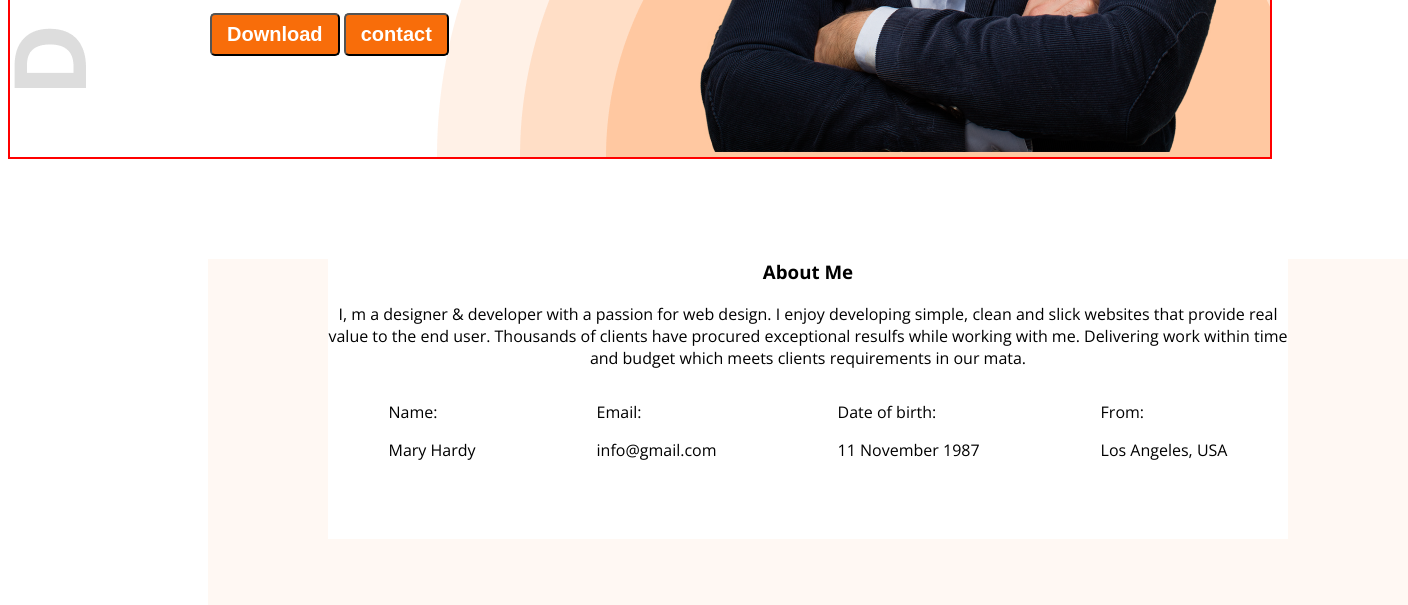
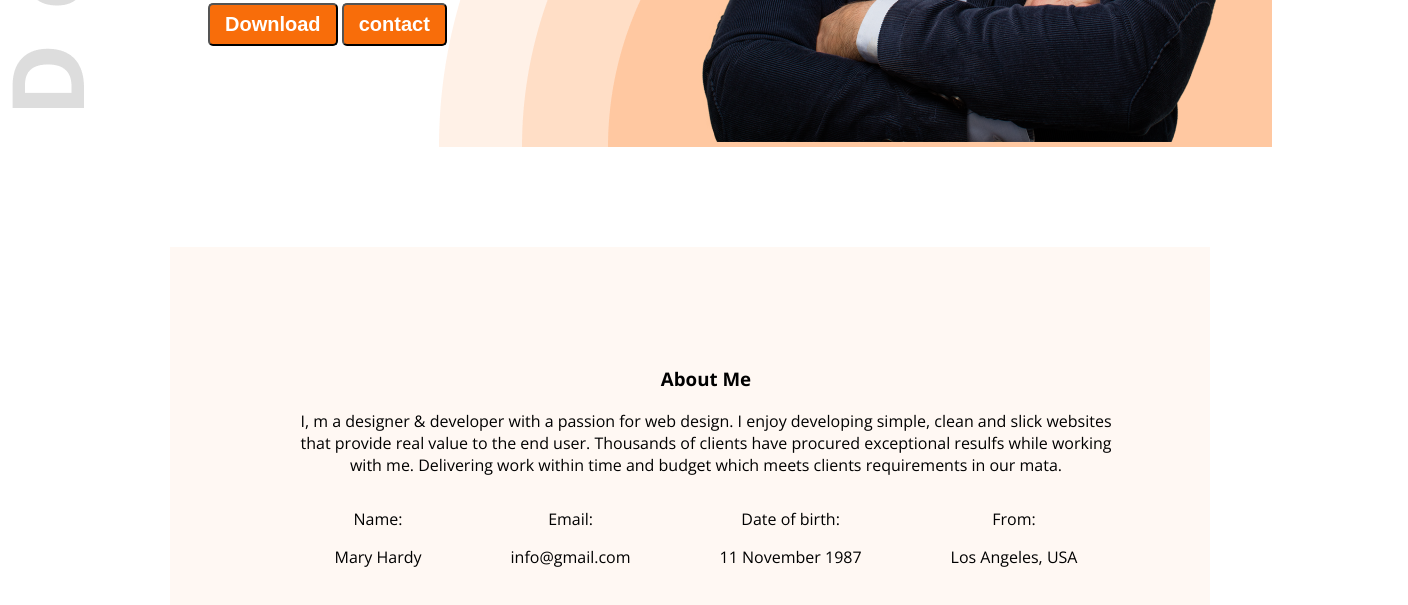
Before and after one commit to ShahidurRahman2/web-portfolio-my, a plain HTML site: page index.html in a window 1280 px wide. Shown: the part 685-1290 px from the top of the page, 1408 px wide, since content can reach past the window. Drawn offline with nearby package versions, Linux system fonts and the light colour scheme.

Commit message:
second section edited

```diff
--- a/css/style.css
+++ b/css/style.css
@@ -15,7 +15,6 @@
  }
  header{
   max-width: 1700px;
-  border: 2px solid red;
   max-height: 1500px;
  }
  .header{
@@ -30,13 +29,7 @@
     margin: 0 200px;
     margin-top: 30px;
   }
-  .pagep{
 
-    /* text-decoration: none; */
-
-
-
-  }
   .nav-title{
   font-weight: 800;
   font-size: 40px;
@@ -90,25 +83,25 @@
 
 }
 main{
-  max-width: 1700px;
+  max-width: 1140px;
   margin: 0 auto;
 }
 .parent{
 height: 400px;
-  width: 1200px;
+
 background: #FFF8F3;
 margin-top: 100px;
-margin-left: 200px;
+margin-left: 100px;
 
 
 }
 .parent1{
-  background: #fff;
+
   width: 80%;
   height: 70%;
-  margin:70px 50px 70px 120px;
-  padding: ;
-
+  margin:50px 50px 70px 120px;
+ text-align: center;
+ padding-top: 100px;
 
 
 }
```
